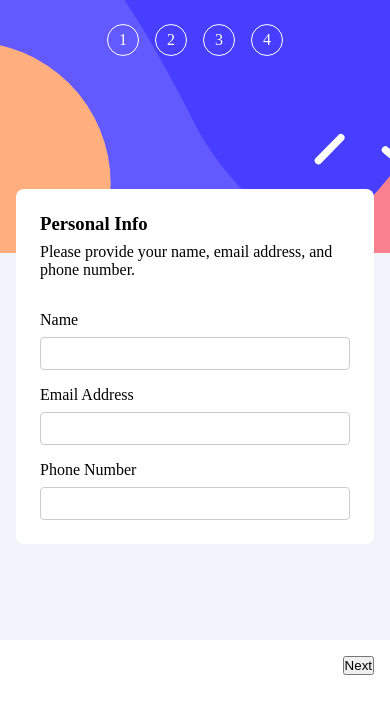
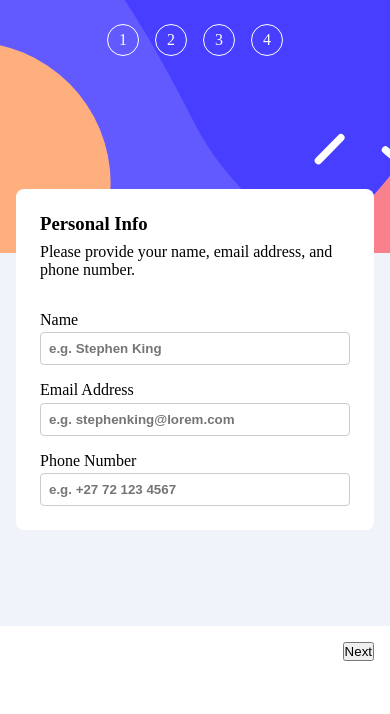
Before and after one commit to nkululek0/multi-step-form, a React (Vite) app: page / in a window 390 px wide. Shown: the top 714 px of the page. Built offline with nearby package versions, Linux system fonts and the light colour scheme.

Commit message:
(Update): mobile-styling -> decreases space between label and input text and adds placeholder text on personal info component

```diff
--- a/src/components/personal-info/Personal-Info.module.css
+++ b/src/components/personal-info/Personal-Info.module.css
@@ -25,7 +25,7 @@
 .input-wrapper {
     display: flex;
     flex-direction: column;
-    gap: 0.5rem;
+    gap: 0.2rem;
 }
 
 .label-wrapper {
--- a/src/components/personal-info/Personal-Info.tsx
+++ b/src/components/personal-info/Personal-Info.tsx
@@ -102,6 +102,7 @@ export function PersonalInfo() {
                 type='text'
                 required
                 value={ name.value }
+                placeholder='e.g. Stephen King'
                 onChange={ (event) => dispatch({ type: 'SET_NAME', payload: event.target.value }) }
                 className={styles['input']}
               />
@@ -115,6 +116,7 @@ export function PersonalInfo() {
                 type='email'
                 required
                 value={ email.value }
+                placeholder='e.g. stephenking@lorem.com'
                 onChange={ (event) => dispatch({ type: 'SET_EMAIL', payload: event.target.value }) }
                 className={styles['input']}
               />
@@ -128,6 +130,7 @@ export function PersonalInfo() {
                 type='tel'
                 required
                 value={ phoneNumber.value }
+                placeholder='e.g. +27 72 123 4567'
                 onChange={ (event) => dispatch({ type: 'SET_PHONE_NUMBER', payload: event.target.value }) }
                 className={styles['input']}
               />
```
